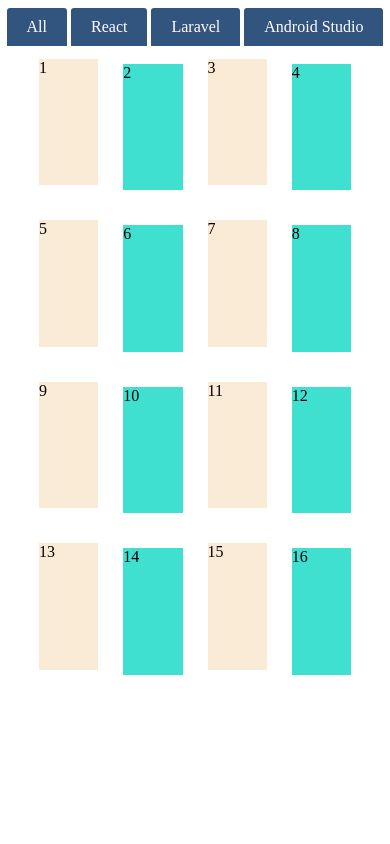
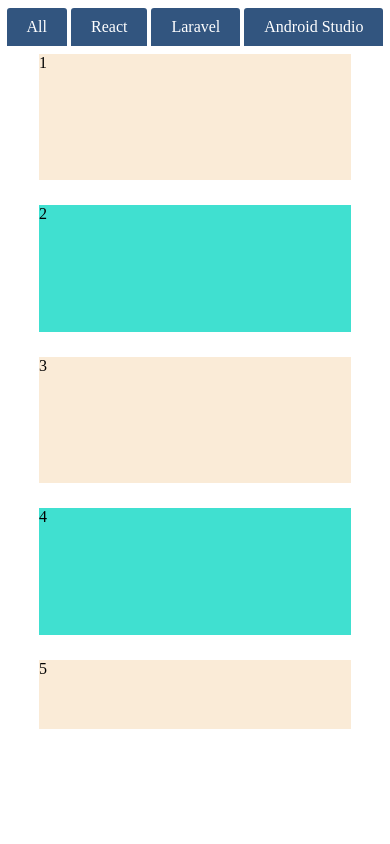
Before and after one commit to AcExPratish/react-portfolio, a React (Create React App) app: page / in a window 390 px wide. Shown: the top 844 px of the page. Built offline with nearby package versions, Linux system fonts and the light colour scheme.

Commit message:
Improvement: Added media query for about page

```diff
--- a/src/modules/about/about.scss
+++ b/src/modules/about/about.scss
@@ -3,6 +3,7 @@
   margin-bottom: 20px;
 }
 
+//grid styles
 .grid-title {
   display: grid;
   justify-content: center;
@@ -13,13 +14,14 @@
 
 .grid-content {
   display: grid;
-  grid-template-columns: auto auto auto auto !important;
+  grid-template-columns: auto auto auto auto;
   width: 80%;
-  min-height: 60vh;
+  max-height: 80vh;
+  min-height: 80vh;
   align-items: center;
   margin: 0 auto;
   gap: 25px;
-  animation: fadein 0.8s;
+  animation: fadeIn 0.8s;
   overflow: hidden;
 }
 
@@ -32,9 +34,9 @@
   background: turquoise;
 }
 
-.content-box {
-  width: 100%;
-  min-height: 15vh;
+//input styles
+.radio {
+  display: none;
 }
 
 .tab {
@@ -45,10 +47,6 @@
   display: inline-block;
   color: #fff;
   border-radius: 3px 3px 0px 0px;
-}
-
-.radio {
-  display: none;
 }
 
 #one:checked ~ .panels #one-panel,
@@ -67,7 +65,14 @@
   border-top: 3px solid #32557f;
 }
 
-@keyframes fadein {
+//content box styles
+.content-box {
+  width: 100%;
+  min-height: 15vh;
+}
+
+//keyframes
+@keyframes fadeIn {
   from {
     opacity: 0;
   }
@@ -75,3 +80,13 @@
     opacity: 1;
   }
 }
+
+//media query
+@media only screen and (max-width: 600px) {
+  .grid-content{
+    grid-template-columns: auto;
+  }
+  .grid-content > div:nth-child(even) {
+    margin-top: 0px;
+  }
+}
--- a/src/modules/footer/Footer.js
+++ b/src/modules/footer/Footer.js
@@ -3,7 +3,7 @@ import './footer.css'
 
 const Footer = () => {
   return (
-    <section id='fotoer-section' className='grid'>
+    <section id='footer-section' className='grid'>
         <div>Pratish</div>
         <div>Pratish</div>
     </section>
--- a/src/modules/footer/footer.css
+++ b/src/modules/footer/footer.css
@@ -1,3 +1,4 @@
 #footer-section{
     background-color: green;
+    display: grid;
 }
```
